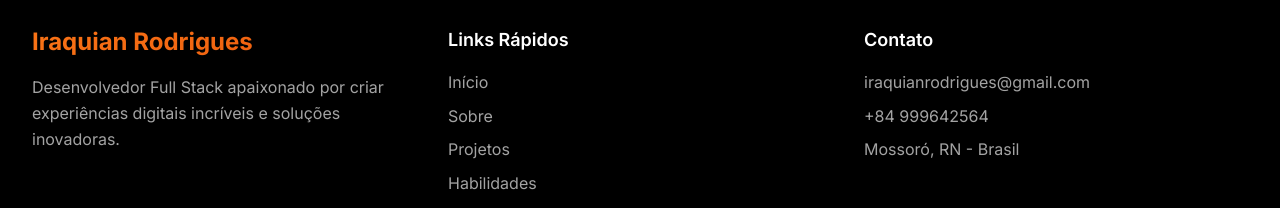
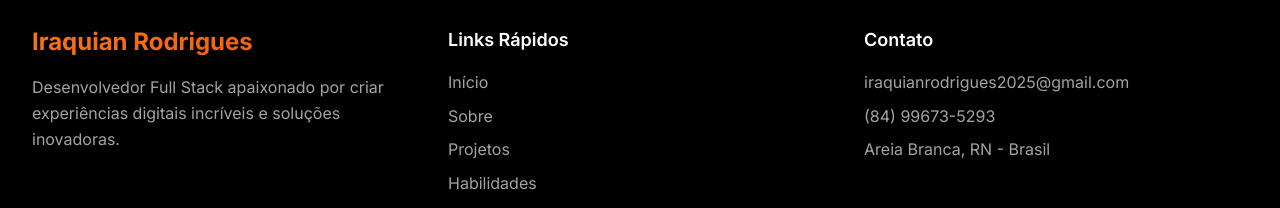
Before and after one commit to IraquianRodrigues/portfolioiraquian, a Next.js app: page / in a window 1280 px wide. Shown: the part 6452-6660 px from the top of the page. Built offline with nearby package versions, Linux system fonts and the light colour scheme.

Commit message:
adicionando envio de menssagens

```diff
--- a/src/components/Contact.tsx
+++ b/src/components/Contact.tsx
@@ -39,9 +39,22 @@ const Contact = () => {
         e.preventDefault();
         setIsSubmitting(true);
 
-        // Simular envio do formulário
-        await new Promise(resolve => setTimeout(resolve, 2000));
+        try {
+            const response = await fetch("https://formsubmit.co/ajax/iraquianrodrigues2025@gmail.com", {
+                method: "POST",
+                headers: {
+                    'Content-Type': 'application/json',
+                    'Accept': 'application/json'
+                },
+                body: JSON.stringify({
+                    name: formData.name,
+                    email: formData.email,
+                    subject: formData.subject,
+                    message: formData.message,
+                })
+            });
 
+            if (response.ok) {
                 setIsSubmitting(false);
                 setIsSubmitted(true);
 
@@ -50,6 +63,14 @@ const Contact = () => {
 
                 // Reset success message after 5 seconds
                 setTimeout(() => setIsSubmitted(false), 5000);
+            } else {
+                throw new Error("Erro ao enviar mensagem");
+            }
+        } catch (error) {
+            console.error("Erro no envio do formulário:", error);
+            setIsSubmitting(false);
+            alert("Ocorreu um erro ao enviar a mensagem. Tente novamente mais tarde.");
+        }
     };
 
     const handleChange = (e: React.ChangeEvent<HTMLInputElement | HTMLTextAreaElement>) => {
--- a/src/components/Footer.tsx
+++ b/src/components/Footer.tsx
@@ -73,9 +73,9 @@ const Footer = () => {
                     >
                         <h4 className="text-lg font-semibold">Contato</h4>
                         <div className="space-y-2 text-neutral-400">
-                            <p>iraquianrodrigues@gmail.com</p>
-                            <p>+84 999642564</p>
-                            <p>Mossoró, RN - Brasil</p>
+                            <p>iraquianrodrigues2025@gmail.com</p>
+                            <p>(84) 99673-5293</p>
+                            <p>Areia Branca, RN - Brasil</p>
                         </div>
                     </motion.div>
                 </div>
```
Lines whose indentation alone changed are shown as unchanged.
